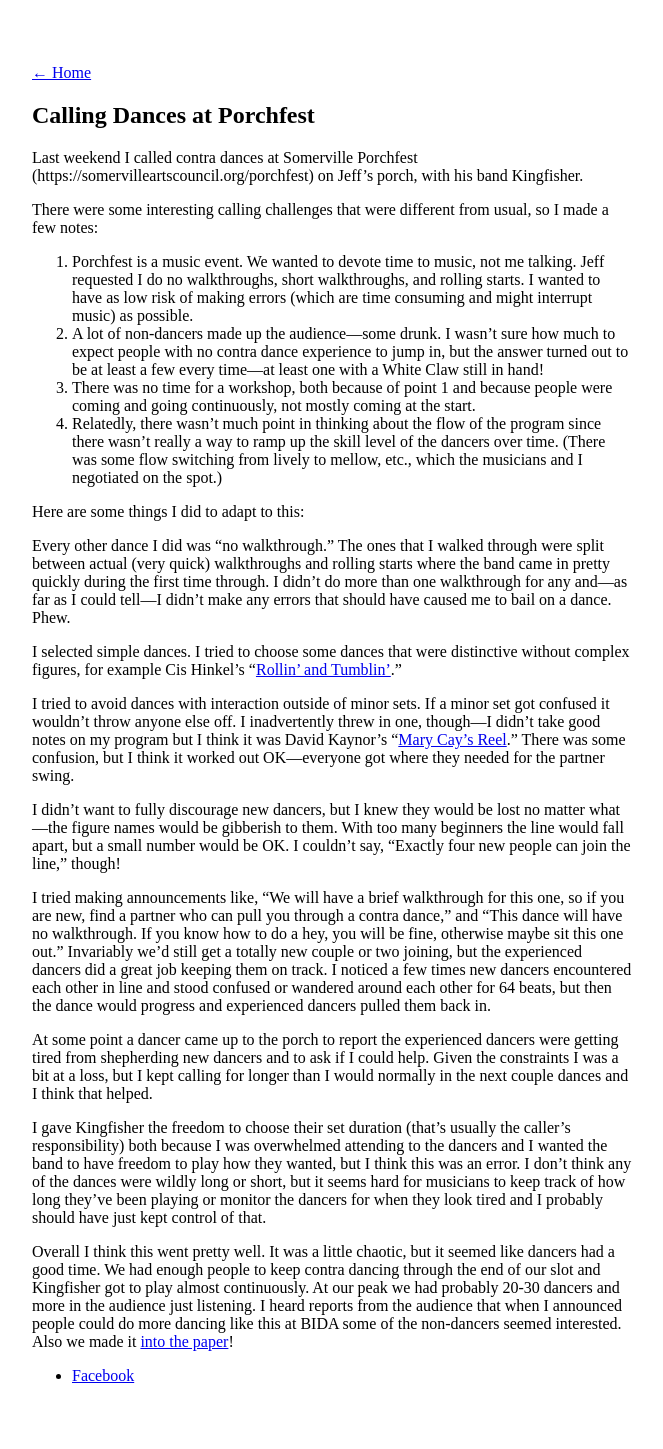
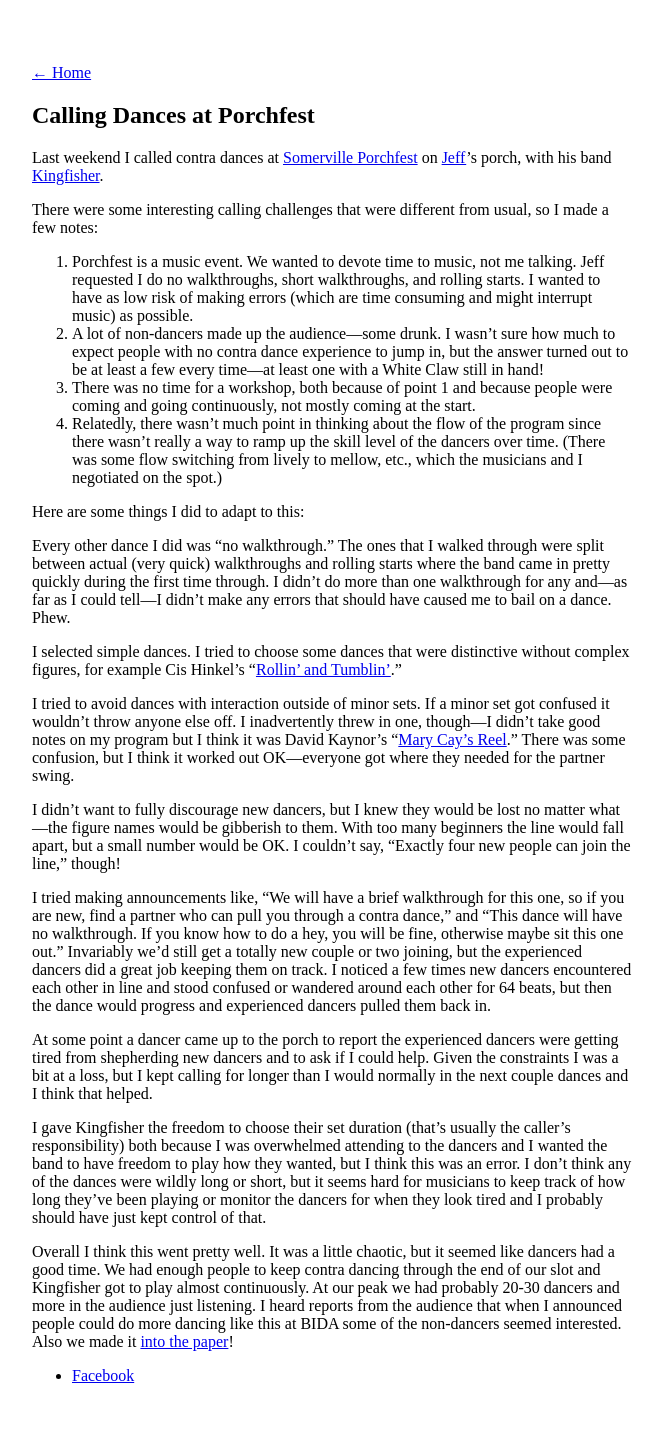
Before and after one commit to harrislapiroff/chromamine.com, a Jekyll site: the page built from _posts/2023-05-19-calling-dances-at-porchfest.md, in a window 1280 px wide. Shown: the whole page, without its empty margins (308-971 px from the left). Built offline with Jekyll 4.4.1, drawn with Linux system fonts in a browser that asks for light colours; some of the changed lines change nothing that is shown.

Commit message:
Fix up links in porchfest blog post

```diff
--- a/_posts/2023-05-19-calling-dances-at-porchfest.md
+++ b/_posts/2023-05-19-calling-dances-at-porchfest.md
@@ -7,7 +7,7 @@ xposts:
     url: https://www.facebook.com/harrislap/posts/pfbid0xtCka38ByhAKELtZPgJD7ZoKWYuTsBbQdJDWT7rYa1A3kQjS6o5Z9qAoAhJeNVgbl
 ---
 
-Last weekend I called contra dances at Somerville Porchfest (https://somervilleartscouncil.org/porchfest) on Jeff’s porch, with his band Kingfisher.
+Last weekend I called contra dances at [Somerville Porchfest](https://somervilleartscouncil.org/porchfest) on [Jeff](https://www.jefftk.com/)’s porch, with his band [Kingfisher](https://www.kingfisherband.com/).
 
 There were some interesting calling challenges that were different from usual, so I made a few notes:
 
```
